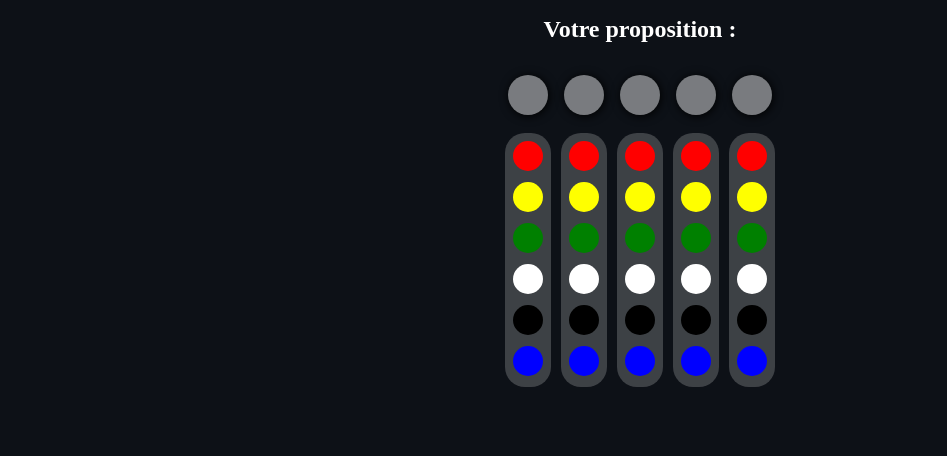
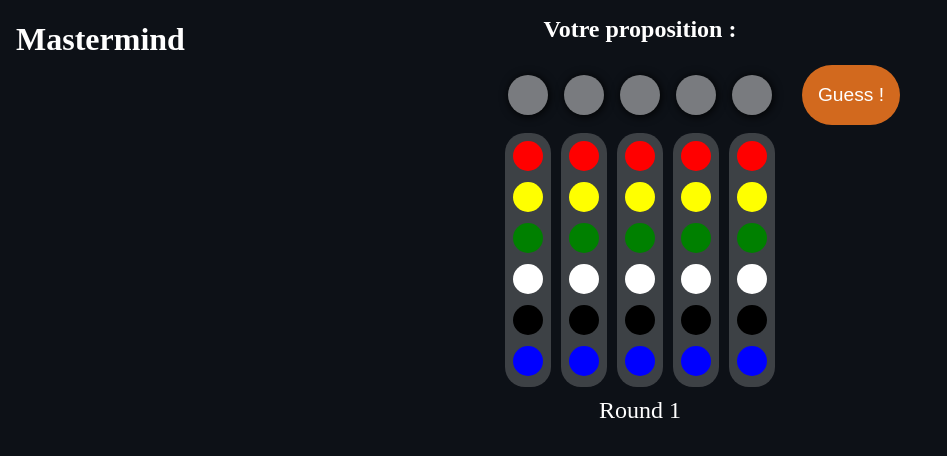
Before and after one commit to QuentinBaillou/mastermind-vue, a Vue app: page / in a window 1280 px wide. Shown: the top 456 px of the page, without its empty margins (0-947 px from the left). Built offline with nearby package versions, Linux system fonts and the light colour scheme.

Commit message:
Round limit added

```diff
--- a/package.json
+++ b/package.json
@@ -9,13 +9,15 @@
   },
   "dependencies": {
     "core-js": "^3.8.3",
-    "vue": "^3.2.13"
+    "vue": "^3.2.13",
+    "vuex": "^4.0.0"
   },
   "devDependencies": {
     "@babel/core": "^7.12.16",
     "@babel/eslint-parser": "^7.12.16",
     "@vue/cli-plugin-babel": "~5.0.0",
     "@vue/cli-plugin-eslint": "~5.0.0",
+    "@vue/cli-plugin-vuex": "~5.0.0",
     "@vue/cli-service": "~5.0.0",
     "eslint": "^7.32.0",
     "eslint-plugin-vue": "^8.0.3",
--- a/src/App.vue
+++ b/src/App.vue
@@ -1,5 +1,9 @@
 <template>
-  <GameBoard @propose="propose" />
+  <h1 class="main-title">Mastermind</h1>
+  <GameBoard @propose="propose" v-if="!end && !win"/>
+  <p class="message" v-else-if="end && !win">Perdu !</p>
+  <p class="message" v-else>Gagné !</p>
+  <p class="round" v-show="!end && !win">Round {{ roundNumber }}</p>
   <ul class="previous-result">
     <SinglePreviousResult
       v-for="(oldProposition, index) of oldPropositions"
@@ -20,6 +24,9 @@
 
 const answer = ref([]);
 const oldPropositions = ref([]);
+const roundNumber = ref(1);
+const end = ref(false);
+const win = ref(false);
 
 onMounted(() => {
   answer.value = giveRandomColors();
@@ -27,33 +34,59 @@
 });
 
 function propose(data) {
-  console.log(data);
+  roundNumber.value++;
   const result = test([...data], answer.value);
-  console.log(result);
+
   const proposition = {
     colors: [...data],
     wellPlaced: result[0],
     misplaced: result[1],
   };
+
   oldPropositions.value.unshift(proposition);
+
+  if (roundNumber.value <= 12) {
+    if (proposition.wellPlaced === 5) {
+      win.value = true;
+    }
+  } else {
+    end.value = true;
+  }
 }
 </script>
 
 <style lang="scss">
 #app {
+  position: relative;
   width: 100%;
   height: 100%;
-  background-color: #0d1117;
   display: flex;
   flex-direction: column;
-  justify-content: space-between;
   align-items: center;
+  background-color: #0d1117;
+}
+.main-title {
+  position: absolute;
+  left: 1rem;
+  color: white;
+}
+.round {
+  position: absolute;
+  bottom: calc(40vh + 2rem);
+  font-size: 1.5rem;
+  color: white;
 }
 .previous-result {
-  height: 50vh;
+  position: absolute;
+  bottom: 1rem;
+  height: 40vh;
   overflow: auto;
   padding: 0;
   margin: 2rem auto;
   list-style: none;
 }
+.message {
+  color: white;
+  font-size: 3rem;
+}
 </style>
--- a/src/components/GameBoard.vue
+++ b/src/components/GameBoard.vue
@@ -32,7 +32,6 @@
     <button
       @click="submitGuess"
       class="game-board__guess"
-      v-show="isPropositionComplete"
     >
       Guess !
     </button>
@@ -57,9 +56,6 @@
 
 // Return true or false, depending on if there is an error message or not
 const isError = computed(() => error.value.length !== 0);
-const isPropositionComplete = computed(() => {
-  return !proposition.value.includes("");
-});
 
 // Change the color of targeted guessed color
 function changeColor(color, index) {
--- a/src/main.js
+++ b/src/main.js
@@ -1,4 +1,5 @@
 import { createApp } from 'vue'
 import App from './App.vue'
+import store from './store'
 
-createApp(App).mount('#app')
+createApp(App).use(store).mount('#app')
--- /dev/null
+++ b/src/store/index.js
@@ -0,0 +1,14 @@
+import { createStore } from 'vuex'
+
+export default createStore({
+  state: {
+  },
+  getters: {
+  },
+  mutations: {
+  },
+  actions: {
+  },
+  modules: {
+  }
+})
```
Also changed, not shown: 1 other file (tests, documents, lock files or other folders).
